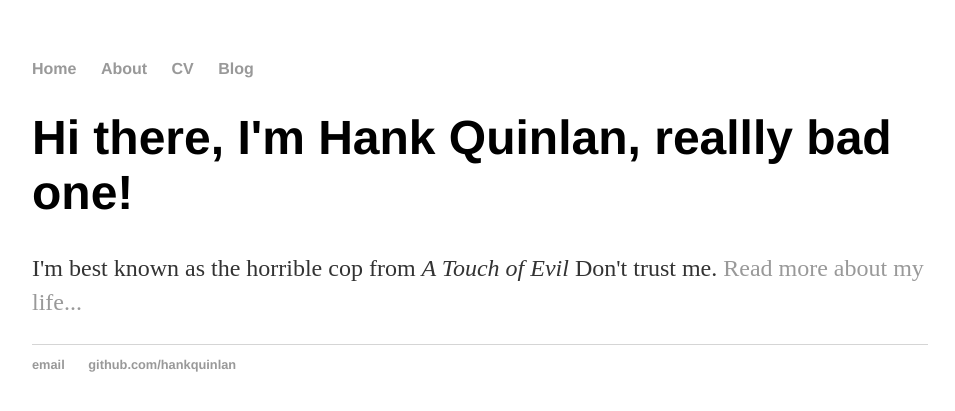
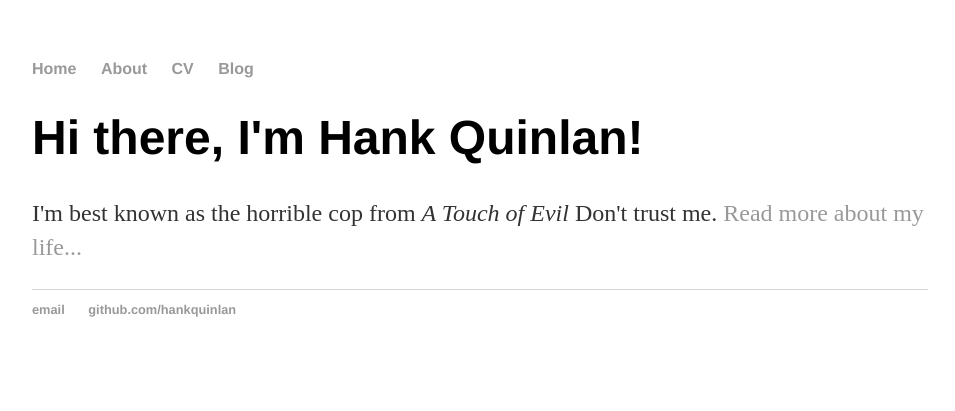
Before and after one commit to vdeangelis/vdeangelis.github.io, a Jekyll site: the page built from index.html, in a window 1280 px wide. Shown: the top 411 px of the page, without its empty margins (160-1115 px from the left). Built offline with Jekyll 4.4.1, drawn with Linux system fonts in a browser that asks for light colours.

Commit message:
Update index.html

```diff
--- a/index.html
+++ b/index.html
@@ -1,29 +1,8 @@
-<!DOCTYPE html>
-<html>
-	<head>
-		<title>Hank Quinlan, Horrible Cop</title>
-		<link rel="stylesheet" type="text/css" href="/css/main.css">
-	</head>
-	<body>
-		<nav>
-    		<ul>
-        		<li><a href="/">Home</a></li>
-	        	<li><a href="/about">About</a></li>
-        		<li><a href="/cv">CV</a></li>
-        		<li><a href="/blog">Blog</a></li>
-    		</ul>
-		</nav>
-		<div class="container">
-    		<div class="blurb">
-        		<h1>Hi there, I'm Hank Quinlan, reallly bad one!</h1>
-				<p>I'm best known as the horrible cop from <em>A Touch of Evil</em> Don't trust me. <a href="/about">Read more about my life...</a></p>
-    		</div><!-- /.blurb -->
-		</div><!-- /.container -->
-		<footer>
-    		<ul>
-        		<li><a href="mailto:hankquinlanhub@gmail.com">email</a></li>
-        		<li><a href="https://github.com/hankquinlan">github.com/hankquinlan</a></li>
-			</ul>
-		</footer>
-	</body>
-</html>
+---
+layout: default
+title: Hank Quinlan, Horrible Cop
+---
+<div class="blurb">
+	<h1>Hi there, I'm Hank Quinlan!</h1>
+	<p>I'm best known as the horrible cop from <em>A Touch of Evil</em> Don't trust me. <a href="/about">Read more about my life...</a></p>
+</div><!-- /.blurb -->
```
